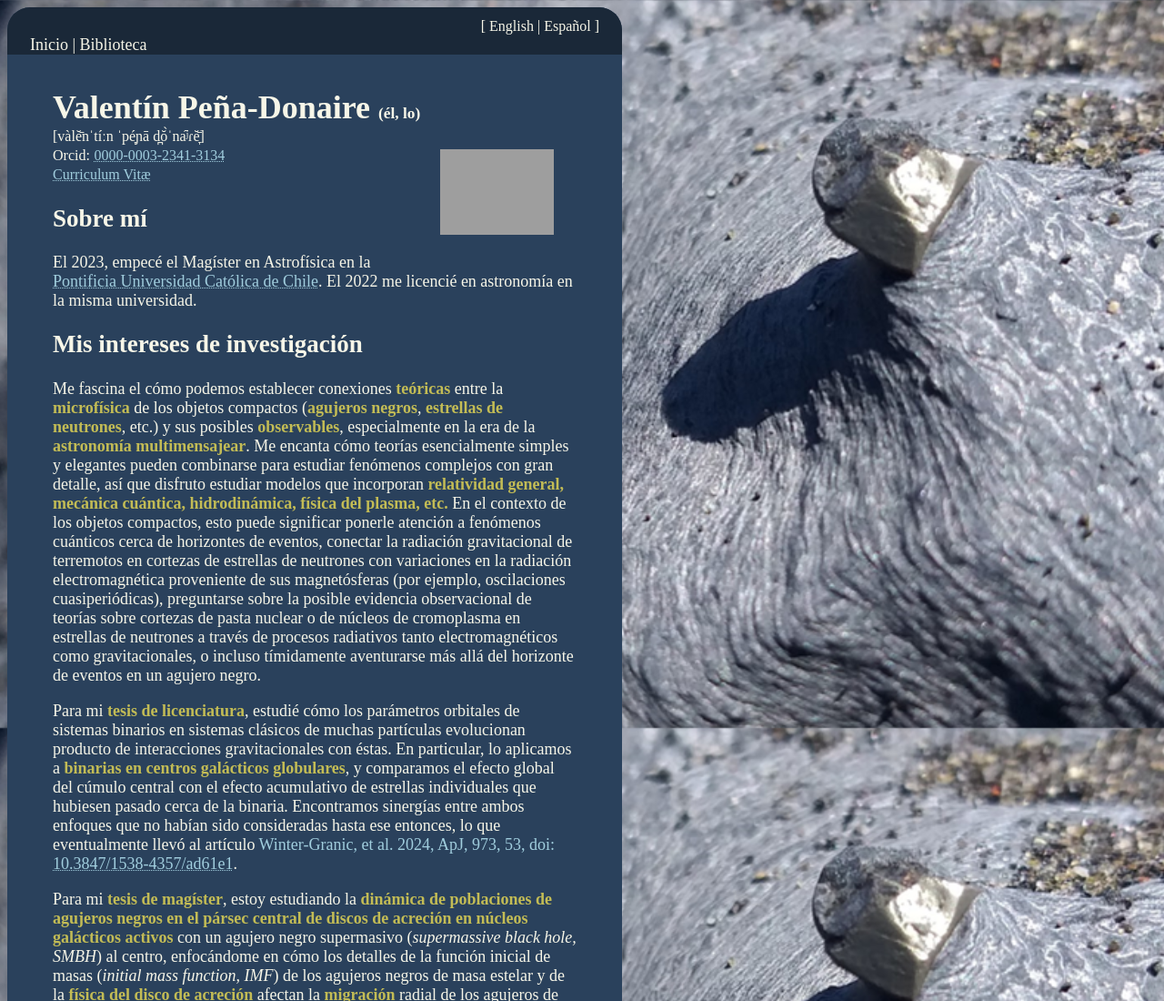
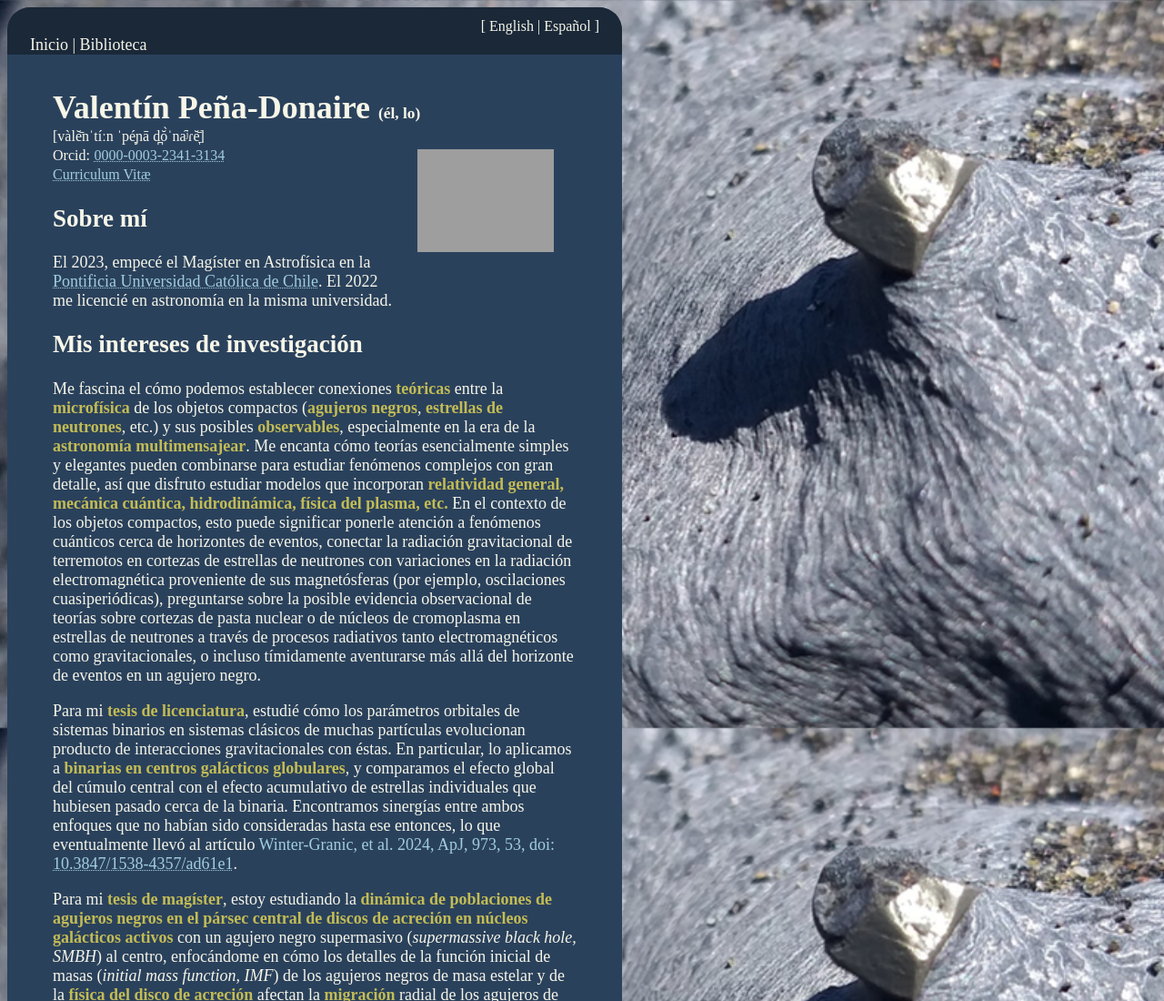
Before and after one commit to vipena-astro/vipena-astro.github.io, a plain HTML site: page es.html in a window 1280 px wide. Shown: the top 1100 px of the page at 91% size. Drawn offline with Linux system fonts and the light colour scheme; grey boxes are pictures that could not be loaded.

Commit message:
Update es.html

```diff
--- a/es.html
+++ b/es.html
@@ -21,7 +21,7 @@
         </menu>
         <br><br><br>
 
-        <h1>Valentín Peña-Donaire <small><small><small><small>(él, lo)</small></small></small></small> <img src="./pp-scarf.jpg" alt="Smiley face" style="float:right;width:125px;margin:25px;"></h1>
+        <h1>Valentín Peña-Donaire <small><small><small><small>(él, lo)</small></small></small></small> <img src="./pp-scarf.jpg" alt="Smiley face" style="float:right;width:150px;margin:25px;"></h1>
         <footnotesize>[va&#768;le&#774&#772;n&#712;ti&#769&#720;n &#712;pe&#769&#798;&#626;a&#772; d&#810;o&#774&#768&#712;na&#7623&#690;&#638;e&#774&#798&#772;]</footnotesize><br> <!-- (why do I need to force a line break?) -->
         <!-- www.domsmith.co.uk -->
         <!-- https://www.phon.ucl.ac.uk/home/wells/ipa-unicode.htm -->
```
